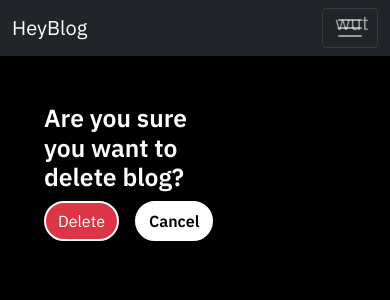
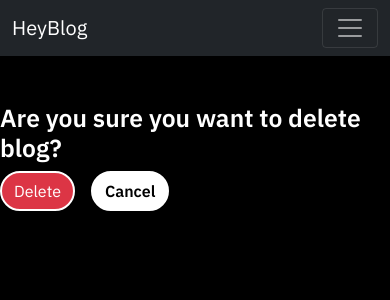
Before and after one commit to mark-akbarov/heyblog, a Django app: page /blog/46/delete/ in a window 390 px wide. Shown: the top 300 px of the page. Run offline with Django 3.2, Linux system fonts and the light colour scheme; a user stored in the database is signed in; data comes from the database, SQL or seed files in the repository; parts of the project's set-up code (start-up, migrations or seed data) failed here and were passed over; some libraries are stand-ins or nearby versions.

Commit message:
Make responsive to mobile

```diff
--- a/blog/templates/blog/base.html
+++ b/blog/templates/blog/base.html
@@ -26,7 +26,7 @@
       <div class="container-fluid">
         <a class="navbar-brand" href="{% url 'home' %}">HeyBlog</a>
         <button class="navbar-toggler" type="button" data-bs-toggle="collapse" data-bs-target="#navbarNavDropdown" aria-controls="navbarNavDropdown" aria-expanded="false" aria-label="Toggle navigation">
-        <span class="navbar-toggler-icon">wut</span>
+        <span class="navbar-toggler-icon"></span>
         </button>
         <div class="collapse navbar-collapse" id="navbarNavDropdown">
           <ul class="navbar-nav me-auto mb-2 mb-lg-0" style="font-size: 16px;">
--- a/static/css/base.css
+++ b/static/css/base.css
@@ -120,3 +120,19 @@ input#id_password2.textInput.form-control{
       border-radius: 0.5px solid white;
       color:white;
     }
+
+
+    @media only screen and (max-width: 600px) {
+      main{
+        display: grid;
+        grid-template-columns: 0% 100% 0%;
+      }
+      main>div{
+        margin: 0px;
+      }
+
+      div.card{
+        margin-top: 0;
+        border-radius: 0;
+      }
+}
```
